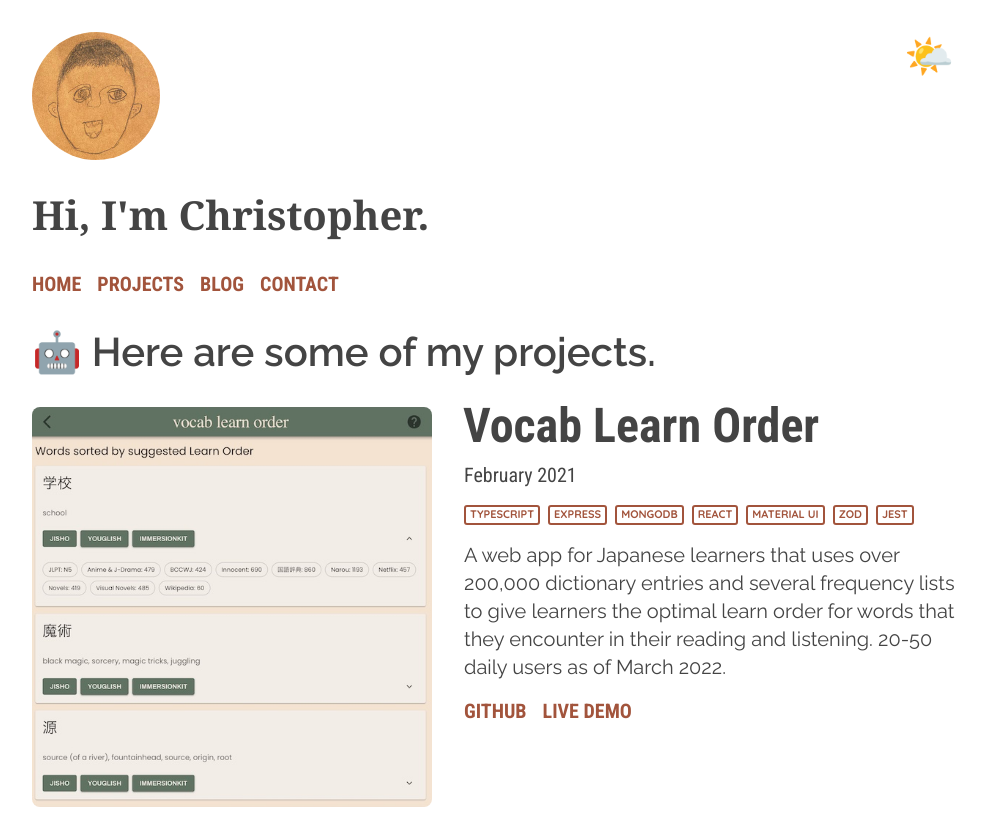
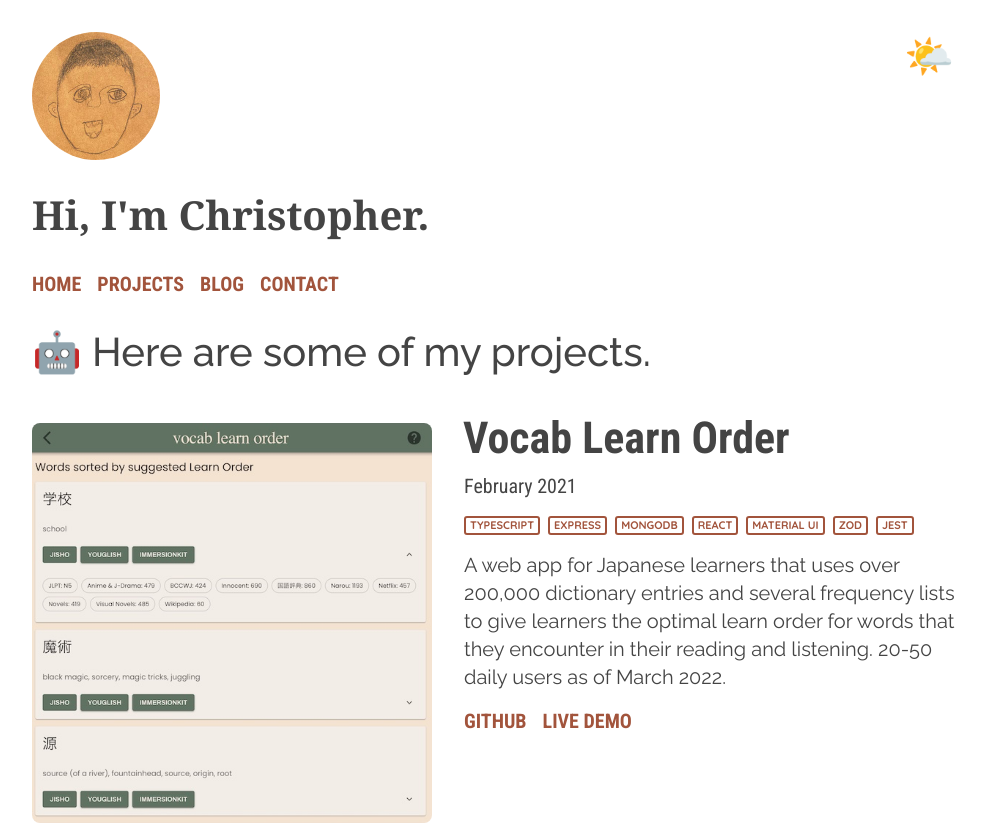
Before and after one commit to c-ehrlich/personal-site, a Next.js app: page /projects in a window 1280 px wide. Shown: the top 825 px of the page, without its empty margins (144-1130 px from the left). Built offline with nearby package versions, Linux system fonts and the light colour scheme.

Commit message:
Title styling

```diff
--- a/components/Projects.tsx
+++ b/components/Projects.tsx
@@ -1,6 +1,6 @@
 import Image from 'next/image';
 import Link from 'next/link';
-import React, { FC, useState } from 'react';
+import React, { FC } from 'react';
 import styled from 'styled-components';
 import { getMonthYearDate } from '../lib/utils';
 import { BlogPostsListItem } from '../types';
@@ -60,6 +60,7 @@ const ProjectList = styled.div`
 `;
 
 const ProjectGridItem = styled.div`
+  margin-top: 16px;
   display: grid;
   grid-template-columns: 400px auto;
   grid-column-gap: 32px;
@@ -94,7 +95,7 @@ const ProjectText = styled.div`
 const ProjectTitle = styled.h2`
   font-family: 'Roboto Condensed';
   font-weight: 700;
-  font-size: 48px;
+  font-size: 44px;
   margin: -15px 0 0 -1px;
 `;
 
--- a/components/globalStyles.ts
+++ b/components/globalStyles.ts
@@ -35,6 +35,10 @@ export const GlobalStyles = createGlobalStyle<{ theme: ThemeType }>`
     background-color: ${({ theme }) => theme.linkBg};
   }
 
+  h1 {
+    font-weight: 500;
+  }
+
   * {
     box-sizing: border-box;
   }
--- a/pages/_app.tsx
+++ b/pages/_app.tsx
@@ -12,6 +12,7 @@ import '@fontsource/roboto-condensed/400.css';
 import '@fontsource/roboto-condensed/700.css';
 import '@fontsource/noto-serif/700.css';
 import '@fontsource/raleway/400.css';
+import '@fontsource/raleway/500.css';
 import '@fontsource/raleway/600.css';
 import '@fontsource/quicksand/700.css';
 
```
